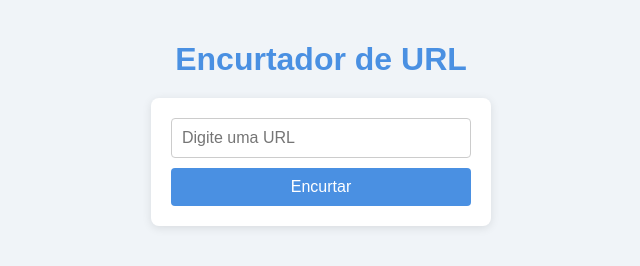
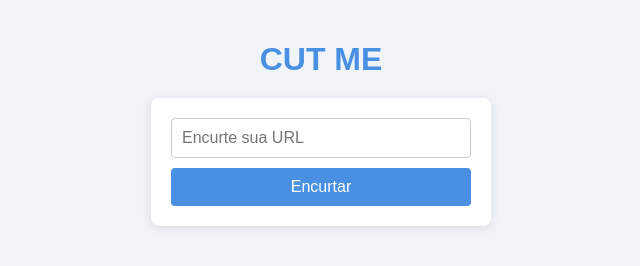
Before and after one commit to davidsousadev/cutme, a website: page public/index.html in a window 1280 px wide. Shown: the whole page, without its empty margins (319-959 px from the left). Drawn offline with Linux system fonts and the light colour scheme.

Commit message:
Ajuste no texto

```diff
--- a/public/index.html
+++ b/public/index.html
@@ -3,14 +3,14 @@
 <head>
     <meta charset="UTF-8">
     <meta name="viewport" content="width=device-width, initial-scale=1.0">
-    <title>Encurtador de URL</title>
+    <title>CUT ME</title>
     <link rel="stylesheet" href="/css/style.css">
 
 </head>
 <body>
-    <h1>Encurtador de URL</h1>
+    <h1>CUT ME</h1>
     <form id="urlForm">
-        <input type="text" id="urlInput" placeholder="Digite uma URL" name="url" required>
+        <input type="text" id="urlInput" placeholder="Encurte sua URL" name="url" required>
         <input type="submit" value="Encurtar">
     </form>
 
```
